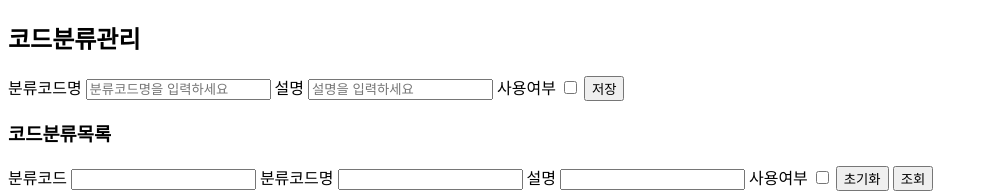
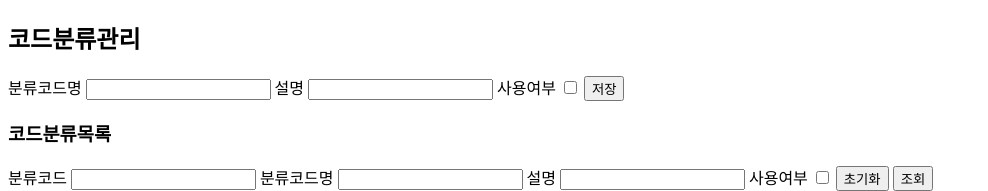
Before and after one commit to sbjfans/genimovie, a Flask app: page /create_code_categories in a window 1280 px wide. Shown: the part 205-396 px from the top of the page, without its empty margins (0-988 px from the left). Run offline with Flask 3, Linux system fonts and the light colour scheme; data that the repository does not hold is empty.

Commit message:
placeholder 삭제

```diff
--- a/templates/code_categories_list.html
+++ b/templates/code_categories_list.html
@@ -6,10 +6,10 @@
 <!-- Form to Add a New Code Category -->
 <form method="POST" action="{{ url_for('create_code_categories') }}" class="code-category-form">
     <label for="category_name">분류코드명</label>
-    <input type="text" id="category_name" name="category_name" placeholder="분류코드명을 입력하세요">
+    <input type="text" id="category_name" name="category_name" >
 
     <label for="description">설명</label>
-    <input type="text" id="description" name="description" placeholder="설명을 입력하세요">
+    <input type="text" id="description" name="description" >
 
     <label for="is_active">사용여부</label>
     <input type="checkbox" id="is_active" name="is_active">
```
